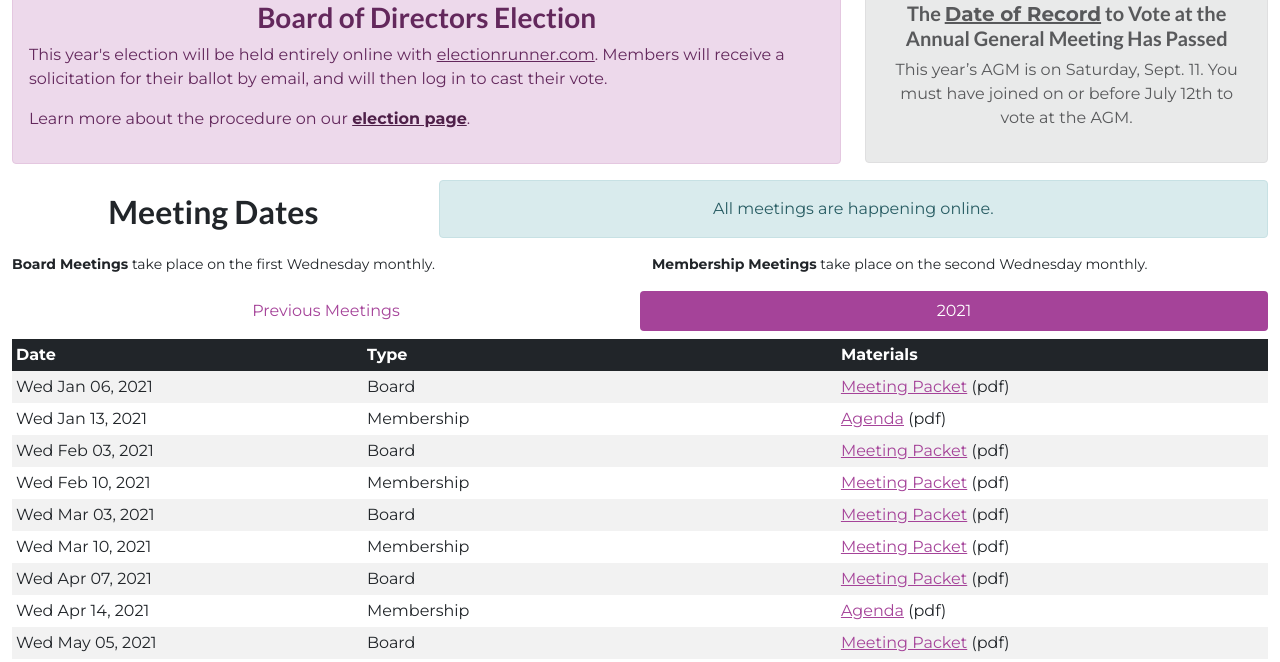
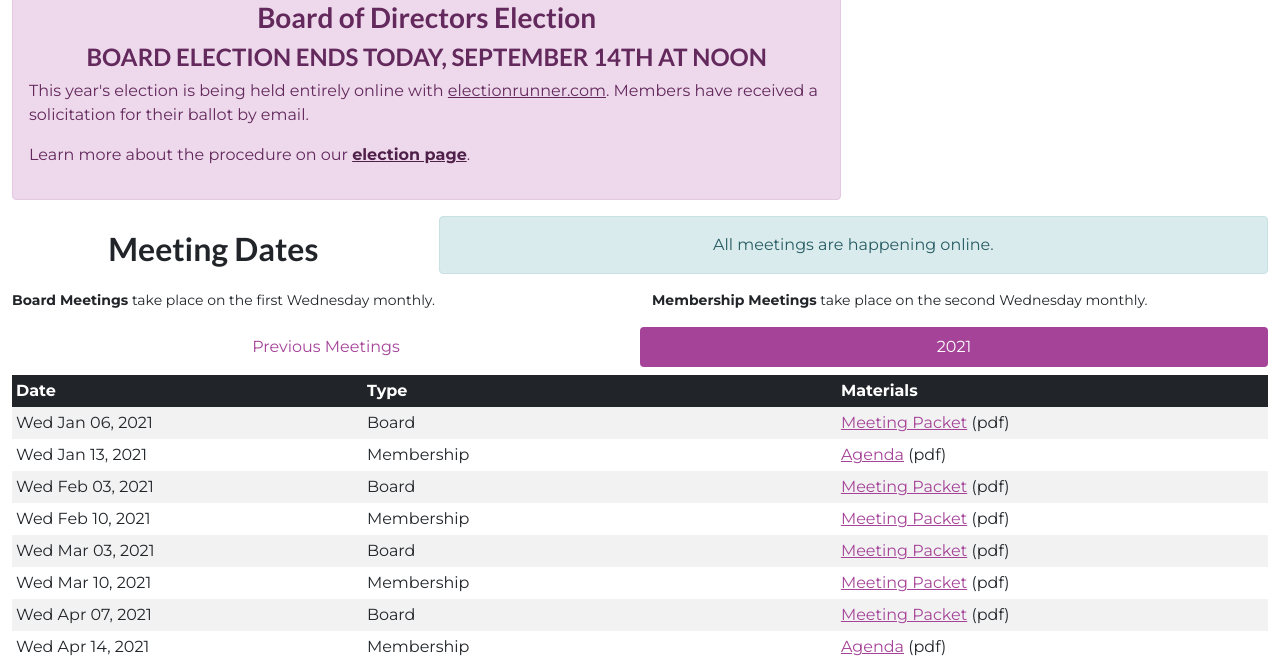
Before and after one commit to sfpride/members, a Jekyll site: the page built from index.html, in a window 1280 px wide and 900 px high, cut to the strip 238-900 px from the top of the window. Built offline with Jekyll 4.4.1, drawn with Linux system fonts in a browser that asks for light colours; some web fonts are replaced.

Commit message:
Update announcements.html

```diff
--- a/_includes/announcements.html
+++ b/_includes/announcements.html
@@ -4,17 +4,9 @@
         <div class="col col-12 col-lg-8">
             <div class="alert alert-primary">
                 <h3 class="alert-heading text-center">Board of Directors Election</h3>
-                <p>This year's election will be held entirely online with <span class="text-decoration-underline">electionrunner.com</span>. Members will receive a solicitation for their ballot by email, and will then log in to cast their vote.</p>
+                <h4 class="alert-heading text-center">BOARD ELECTION ENDS TODAY, SEPTEMBER 14TH AT NOON</h4>
+                <p>This year's election is being held entirely online with <span class="text-decoration-underline">electionrunner.com</span>. Members have received a solicitation for their ballot by email.</p>
                 <p>Learn more about the procedure on our <a href="/election" class="alert-link">election page</a>.</p>
-            </div>
-        </div>
-
-        <div class="col">
-            <div class="alert alert-secondary text-center">
-                <h5 class="alert-heading text-center">The <span class="text-decoration-underline">Date of Record</span>
-                    to Vote at the Annual General Meeting Has Passed</h5>
-                <p>This year’s AGM is on Saturday, Sept. 11. You must have joined on or before July 12th to vote at the
-                    AGM.</p>
             </div>
         </div>
 
```
